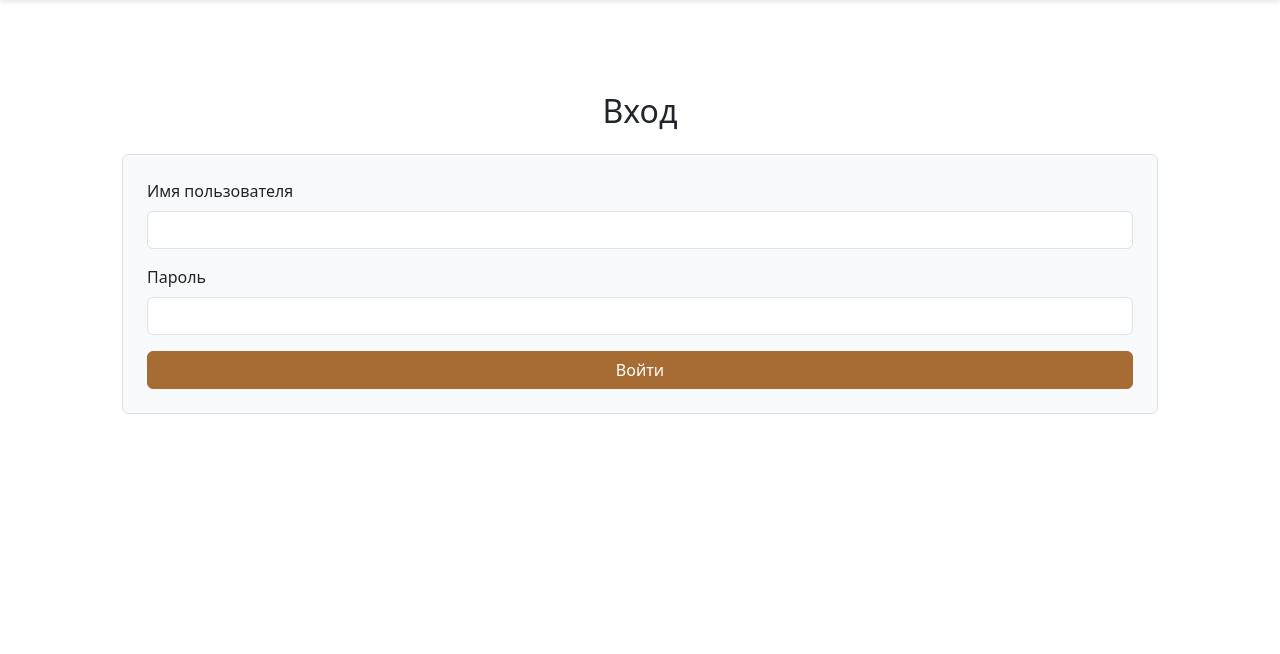
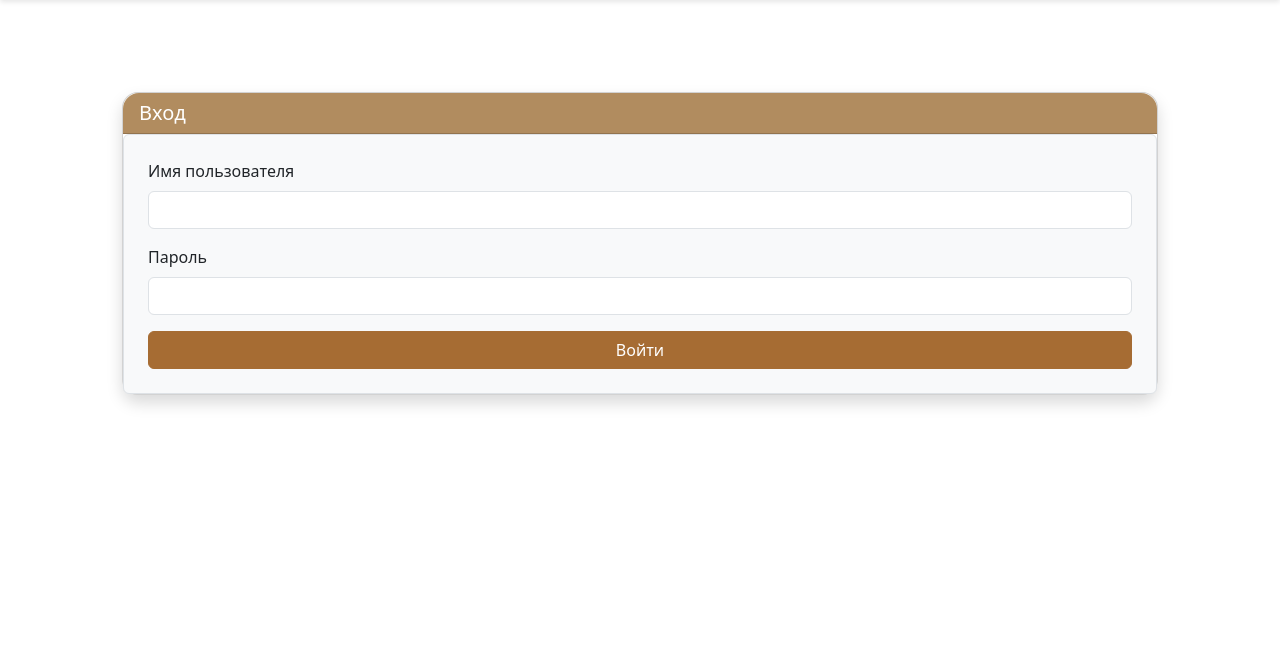
Before and after one commit to ilia-ilin/seacats, a Flask app: page /login in a window 1280 px wide. Shown: the part 56-710 px from the top of the page. Run offline with Flask 3, Linux system fonts and the light colour scheme.

Commit message:
bugfix #5: styles

```diff
--- a/static/style.css
+++ b/static/style.css
@@ -311,6 +311,7 @@ footer a:hover {
     height: calc(100vh - 200px); /* 200px - отступ для других элементов */
     overflow-y: auto; /* Включить вертикальную прокрутку */
     padding-right: 10px; /* Чтобы текст не прилипал к скроллбару */
+    padding-left: 10px; /* Чтобы текст не прилипал к скроллбару */
 }
 
 a {
@@ -335,3 +336,7 @@ a:hover {
     background-color: #a66c33; /* Цвет кнопки при наведении */
     border-color: #a66c33; /* Цвет рамки при наведении */
 }
+
+.bg-custom {
+    background-color: #b18c5f;
+}
--- a/templates/login.html
+++ b/templates/login.html
@@ -1,8 +1,11 @@
 {% extends 'base.html' %}
 
 {% block content %}
-<div class="container my-5">
-    <h2 class="text-center mb-4">Вход</h2>
+<div class="container mt-5">
+    <div class="card shadow rounded-4">
+        <div class="card-header bg-custom text-white rounded-top-4">
+            <h5 class="mb-0">Вход</h5>
+        </div>
         {% with messages = get_flashed_messages(with_categories=true) %}
             {% if messages %}
                 {% for category, message in messages %}
@@ -29,4 +32,5 @@
             <button type="submit" class="btn btn-primary w-100">Войти</button>
         </form>
     </div>
+</div>
 {% endblock %}
--- a/templates/register.html
+++ b/templates/register.html
@@ -3,7 +3,7 @@
 {% block content %}
 <div class="container mt-5">
     <div class="card shadow rounded-4">
-        <div class="card-header bg-primary text-white rounded-top-4">
+        <div class="card-header bg-custom text-white rounded-top-4">
             <h5 class="mb-0">Регистрация</h5>
         </div>
         <div class="card-body">
```
Also changed, not shown: templates/message.html (+6 -2 lines). Lines whose indentation alone changed are shown as unchanged.
